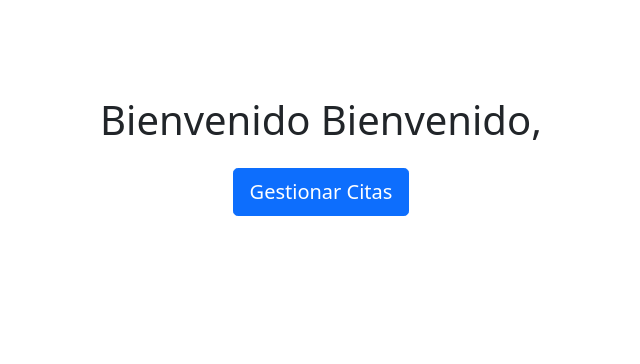
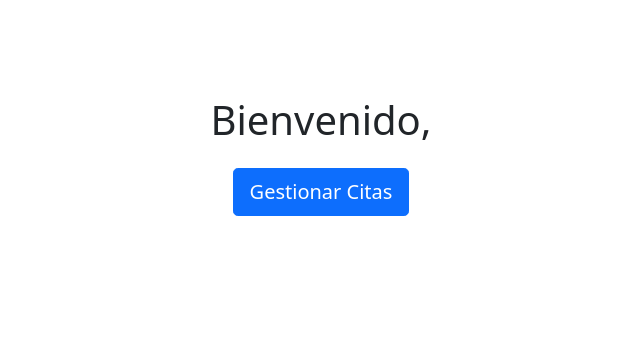
Before and after one commit to xGerart/aplicacioncitaspladsh, a Django app: page /home-recepcionista/ in a window 1280 px wide. Shown: the part 56-420 px from the top of the page, without its empty margins (319-959 px from the left). Run offline with Django 5.2, Linux system fonts and the light colour scheme; a user stored in the database is signed in; data comes from the database, SQL or seed files in the repository.

Commit message:
recepcionista

```diff
--- a/centroestetico/citas/templates/home_recepcionista.html
+++ b/centroestetico/citas/templates/home_recepcionista.html
@@ -1,7 +1,7 @@
 {% extends "base.html" %}
 {% block content %}
 <div class="container mt-5">
-    <h1 class="text-center mb-4">Bienvenido Bienvenido, {{ user.cliente.nombre }}</h1>
+    <h1 class="text-center mb-4">Bienvenido, {{ user.cliente.nombre }}</h1>
 
     <div class="text-center">
         <a href="{% url 'gestion_citas' %}" class="btn btn-primary btn-lg">Gestionar Citas</a>
```
